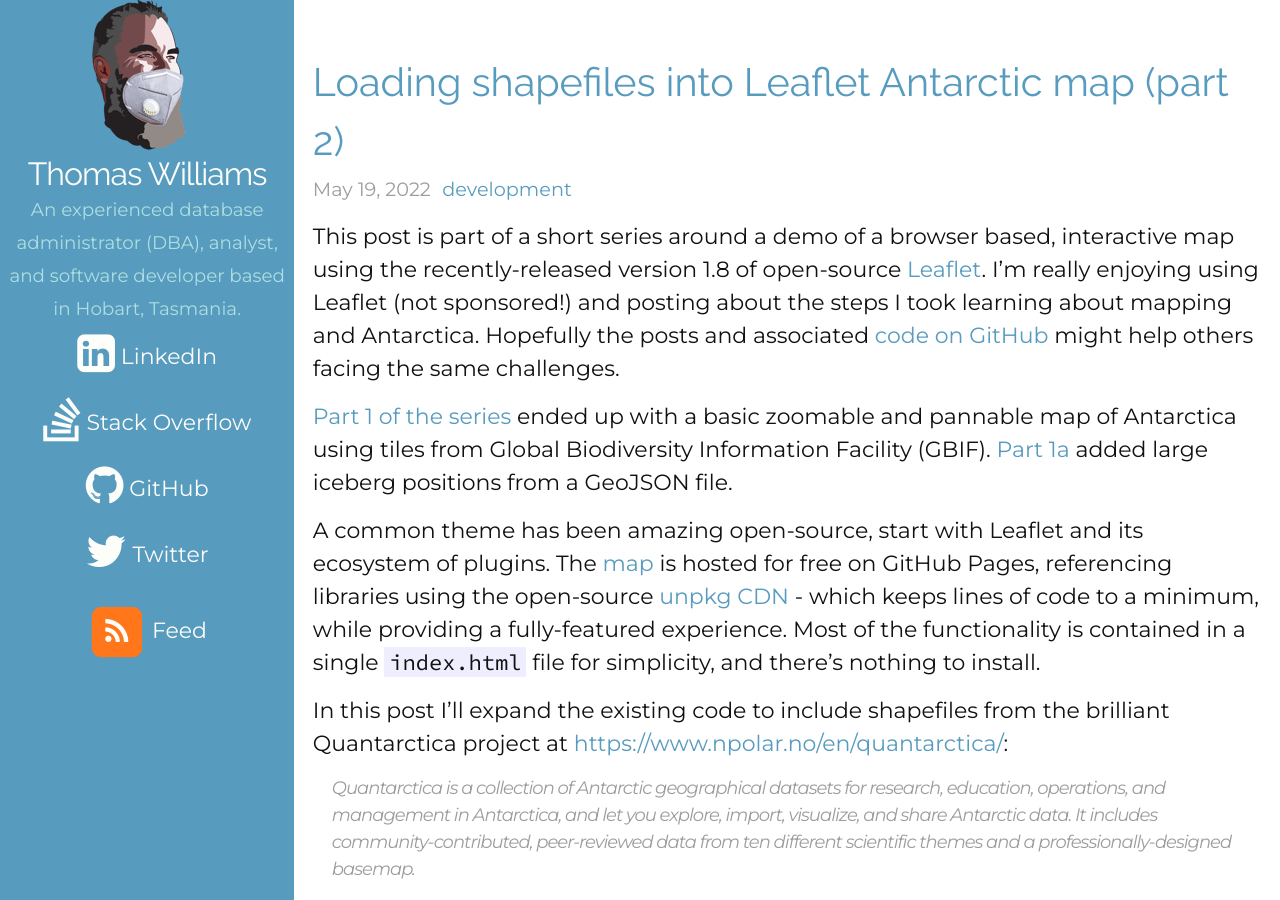
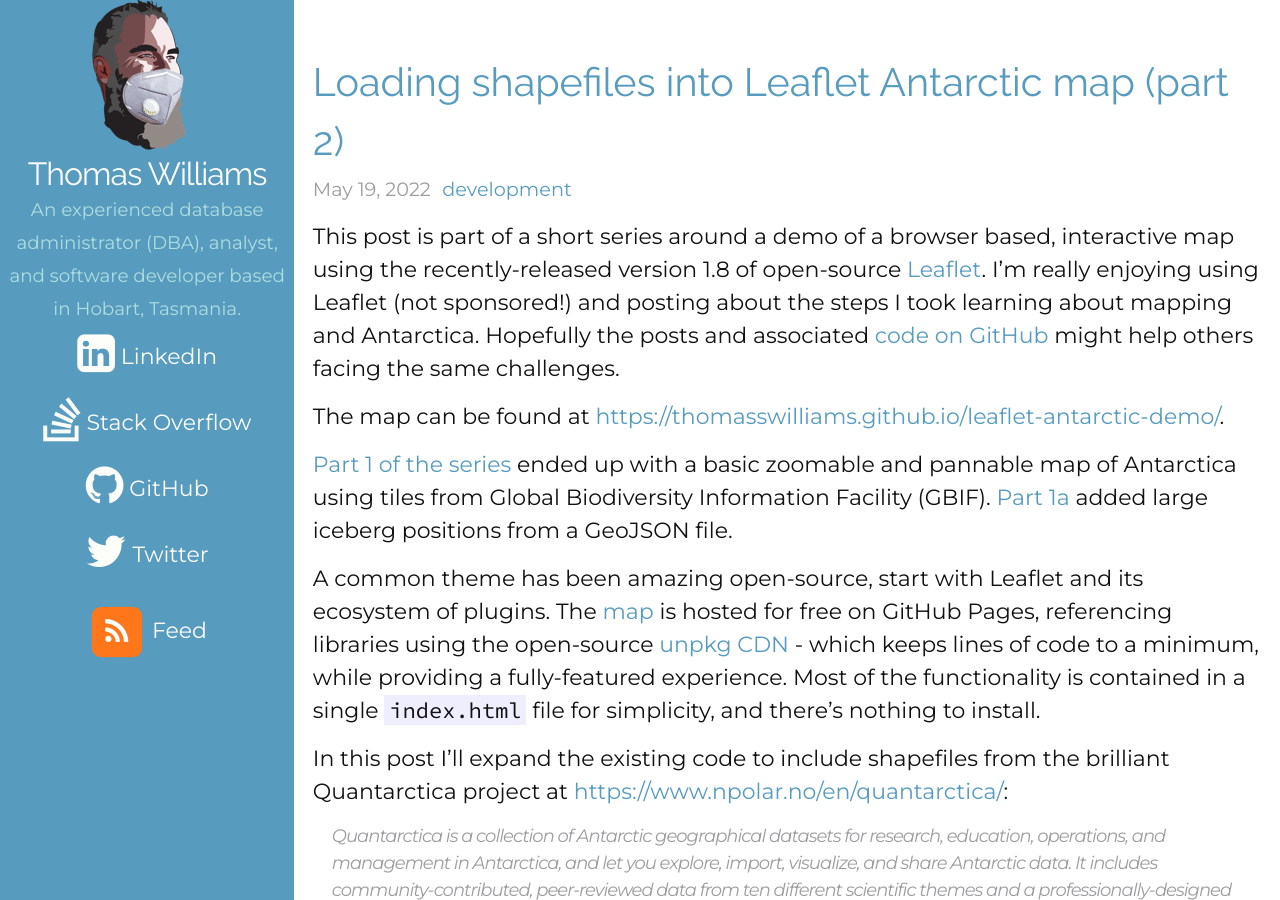
Before and after one commit to thomasswilliams/thomasswilliams.github.io, a Jekyll site: the page built from _posts/2022-05-19-leaflet-antarctica-demo-2.markdown, in a window 1280 px wide and 900 px high. Built offline with Jekyll 4.4.1, drawn with Linux system fonts in a browser that asks for light colours; nearby versions of some CDN libraries.

Commit message:
Added link to map, whoops

```diff
--- a/_posts/2022-05-19-leaflet-antarctica-demo-2.markdown
+++ b/_posts/2022-05-19-leaflet-antarctica-demo-2.markdown
@@ -6,6 +6,8 @@ categories: development
 ---
 
 This post is part of a short series around a demo of a browser based, interactive map using the recently-released version 1.8 of open-source [Leaflet](https://leafletjs.com/). I'm really enjoying using Leaflet (not sponsored!) and posting about the steps I took learning about mapping and Antarctica. Hopefully the posts and associated [code on GitHub](https://github.com/thomasswilliams/leaflet-antarctic-demo) might help others facing the same challenges.
+
+The map can be found at <https://thomasswilliams.github.io/leaflet-antarctic-demo/>.
 
 [Part 1 of the series]({% post_url 2022-05-02-leaflet-antarctica-demo %}) ended up with a basic zoomable and pannable map of Antarctica using tiles from Global Biodiversity Information Facility (GBIF). [Part 1a]({% post_url 2022-05-12-leaflet-antarctica-demo-1a %}) added large iceberg positions from a GeoJSON file.
 
```
